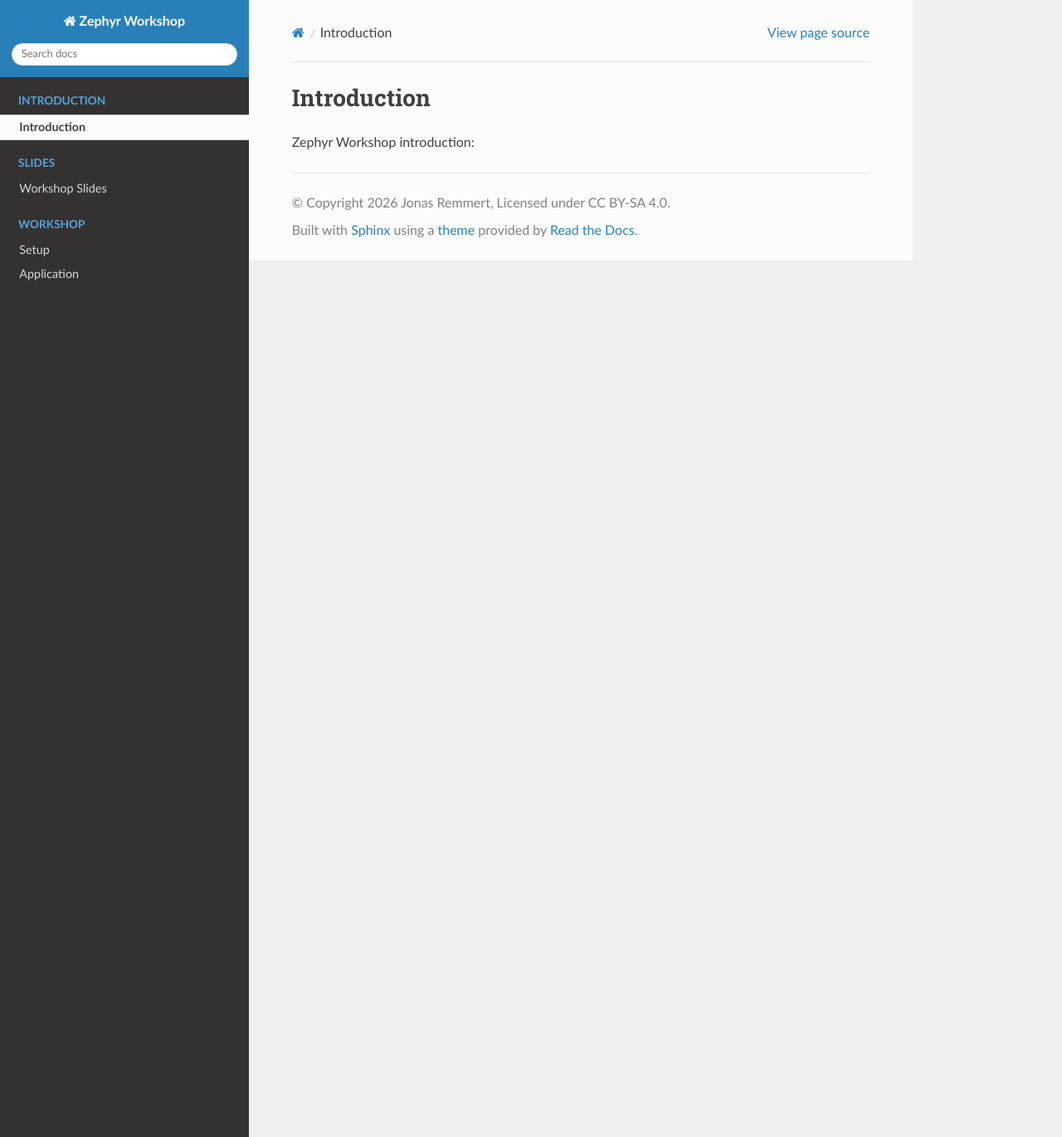
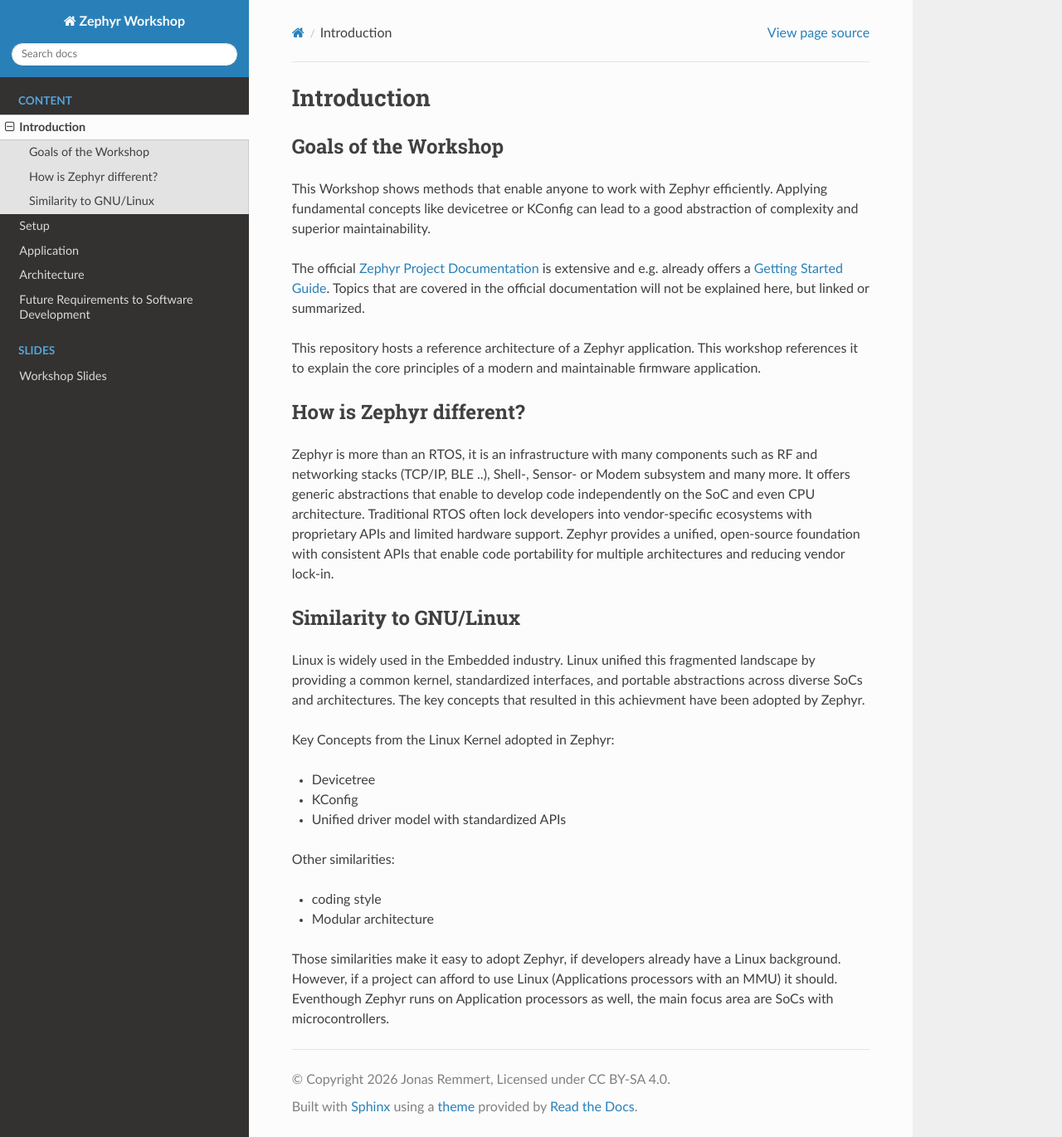
Before and after one commit to jonas-rem/zephyr-workshop, a Sphinx documentation site: the page built from doc/src/introduction.rst, in a window 1280 px wide and 1370 px high. Shown: the whole window at 83% size. Built offline with Sphinx 7.4.7 and the Read the Docs theme 3.1.0, drawn with Linux system fonts in a browser that asks for light colours.

```diff
--- a/doc/src/introduction.rst
+++ b/doc/src/introduction.rst
@@ -1,4 +1,56 @@
 Introduction
 ============
 
-Zephyr Workshop introduction:
+Goals of the Workshop
+---------------------
+
+This Workshop shows methods that enable anyone to work with Zephyr efficiently.
+Applying fundamental concepts like devicetree or KConfig can lead to a good
+abstraction of complexity and superior maintainability.
+
+The official `Zephyr Project Documentation
+<https://docs.zephyrproject.org/latest/>`_ is extensive and e.g. already offers
+a `Getting Started Guide
+<https://docs.zephyrproject.org/latest/develop/getting_started/index.html>`_.
+Topics that are covered in the official documentation will not be explained
+here, but linked or summarized.
+
+This repository hosts a reference architecture of a Zephyr application. This
+workshop references it to explain the core principles of a modern and
+maintainable firmware application.
+
+How is Zephyr different?
+------------------------
+
+Zephyr is more than an RTOS, it is an infrastructure with many components such
+as RF and networking stacks (TCP/IP, BLE ..), Shell-, Sensor- or Modem subsystem
+and many more. It offers generic abstractions that enable to develop code
+independently on the SoC and even CPU architecture. Traditional RTOS often lock
+developers into vendor-specific ecosystems with proprietary APIs and limited
+hardware support. Zephyr provides a unified, open-source foundation with
+consistent APIs that enable code portability for multiple architectures and
+reducing vendor lock-in.
+
+Similarity to GNU/Linux
+-----------------------
+
+Linux is widely used in the Embedded industry. Linux unified this fragmented
+landscape by providing a common kernel, standardized interfaces, and portable
+abstractions across diverse SoCs and architectures. The key concepts that
+resulted in this achievment have been adopted by Zephyr.
+
+Key Concepts from the Linux Kernel adopted in Zephyr:
+
+- Devicetree
+- KConfig
+- Unified driver model with standardized APIs
+
+Other similarities:
+
+- coding style
+- Modular architecture
+
+Those similarities make it easy to adopt Zephyr, if developers already have a
+Linux background. However, if a project can afford to use Linux (Applications
+processors with an MMU) it should. Eventhough Zephyr runs on Application
+processors as well, the main focus area are SoCs with microcontrollers.
```
Also changed, not shown: doc/index.rst (+17 -11 lines), doc/src/architecture.rst (added, +38 -0 lines), doc/src/llm_future.rst (added, +66 -0 lines), 1 other file.
